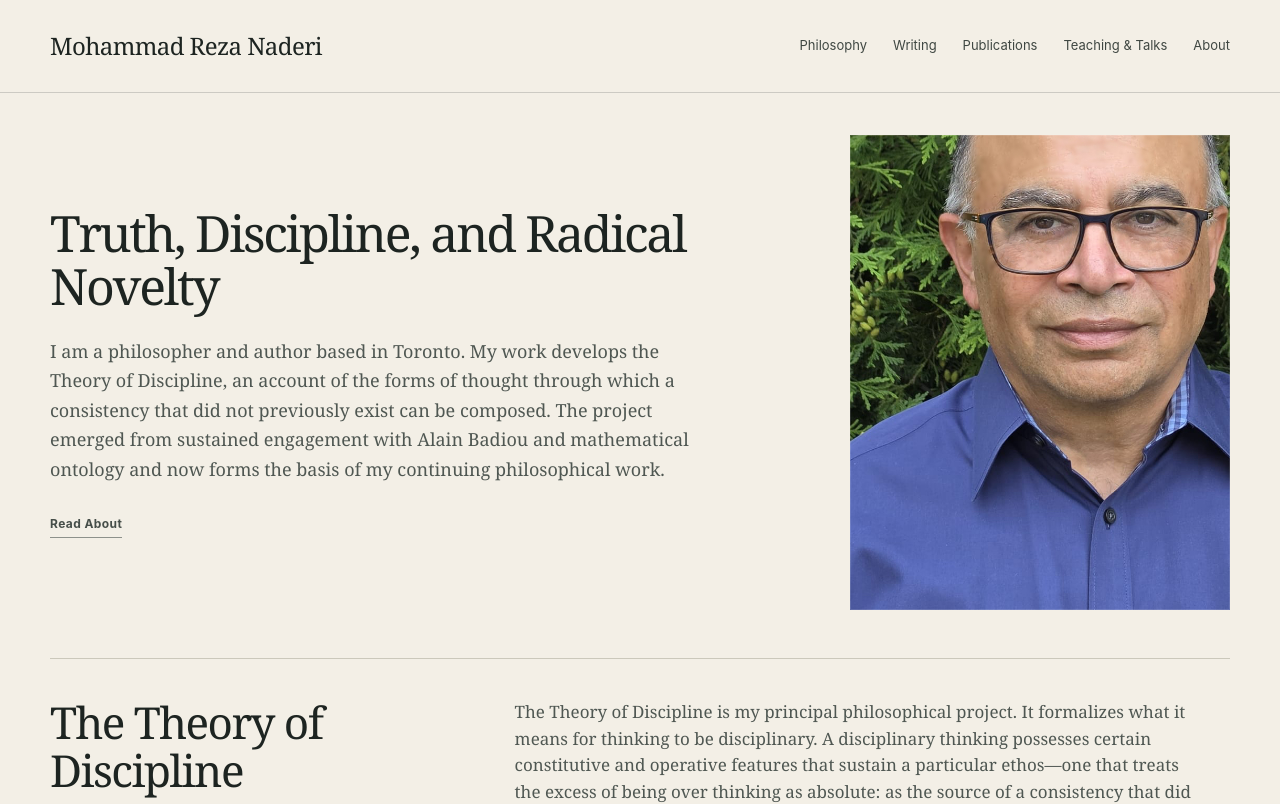
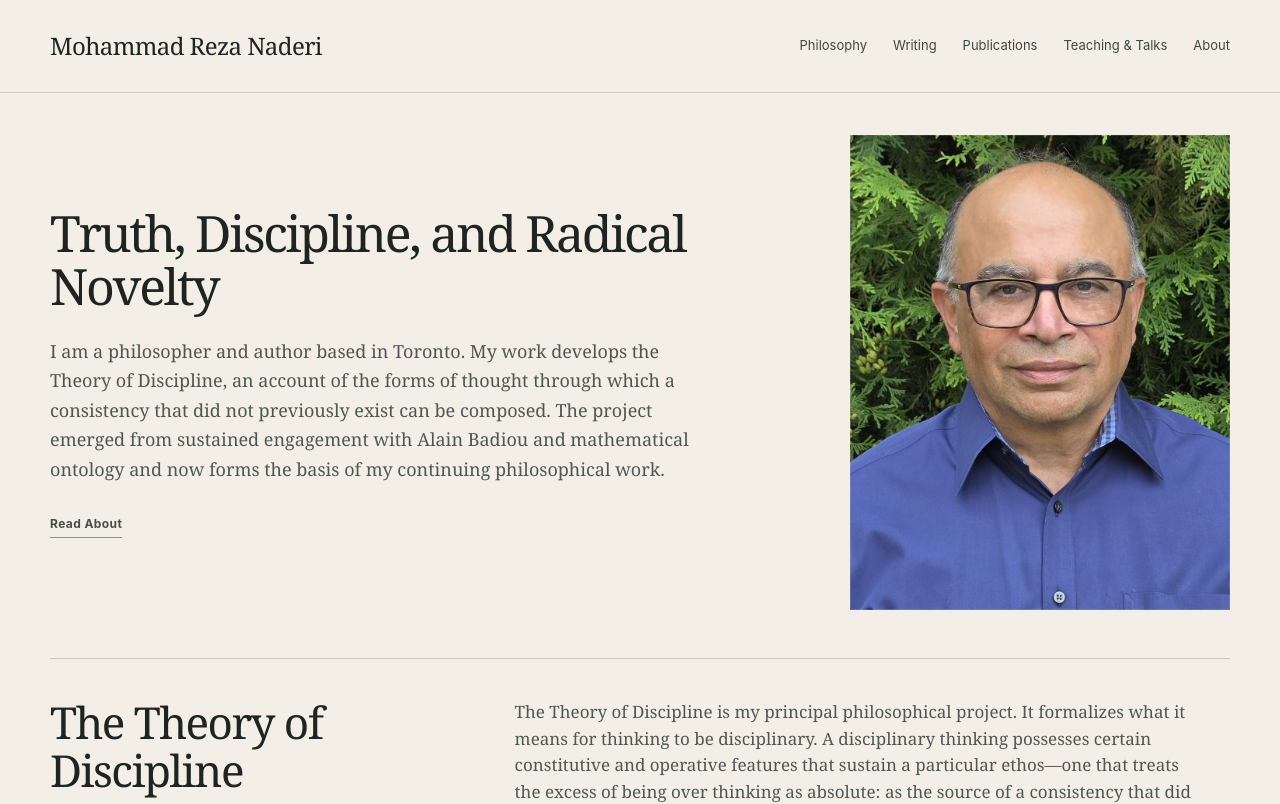
Before and after one commit to mohammad-naderi/mrnaderi.org, a Next.js app: page / in a window 1280 px wide. Shown: the top 804 px of the page. Built offline with nearby package versions, Linux system fonts and the light colour scheme.

Commit message:
Use 4x5 profile crop without legacy zoom

```diff
--- a/app/about/page.tsx
+++ b/app/about/page.tsx
@@ -12,12 +12,13 @@ export default function AboutPage() {
         <section className="about-main shell">
           <figure>
             <Image
-              src="/profile-photo.jpg"
+              src="/profile-photo-4x5.jpg"
               alt="Mohammad Reza Naderi"
-              width={1235}
+              width={977}
               height={1221}
               sizes="(max-width: 760px) calc(100vw - 38px), 40vw"
               unoptimized
+              style={{ objectFit: "cover", objectPosition: "center", transform: "none" }}
             />
           </figure>
           <div className="about-prose">
--- a/app/page.tsx
+++ b/app/page.tsx
@@ -46,13 +46,14 @@ export default function Home() {
 
           <figure className="portrait-frame">
             <Image
-              src="/profile-photo.jpg"
+              src="/profile-photo-4x5.jpg"
               alt="Portrait of Mohammad Reza Naderi against cedar foliage"
-              width={1235}
+              width={977}
               height={1221}
               sizes="(max-width: 760px) calc(100vw - 38px), (max-width: 1180px) 38vw, 470px"
               priority
               unoptimized
+              style={{ objectFit: "cover", objectPosition: "center", transform: "none" }}
             />
           </figure>
         </section>
```
